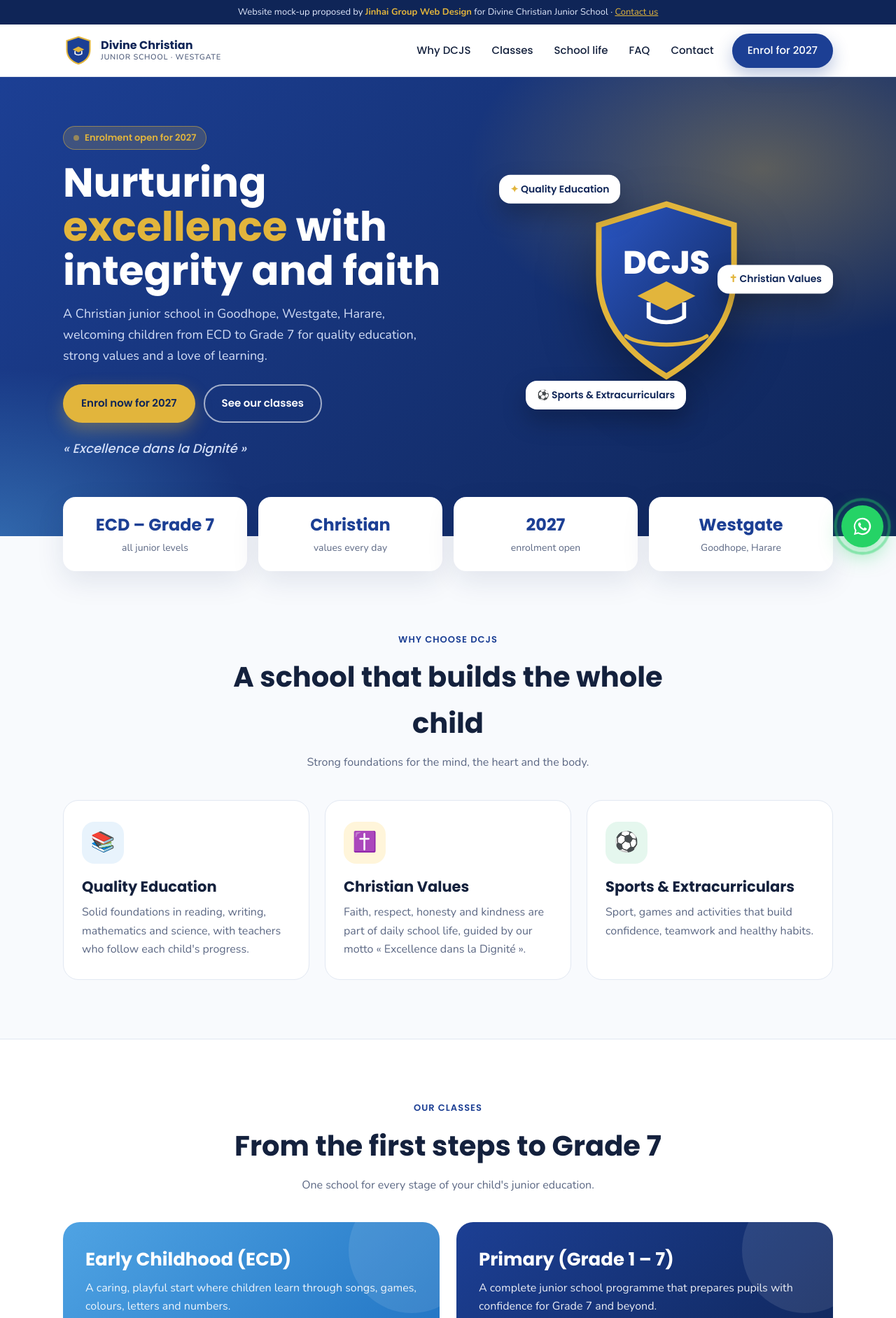
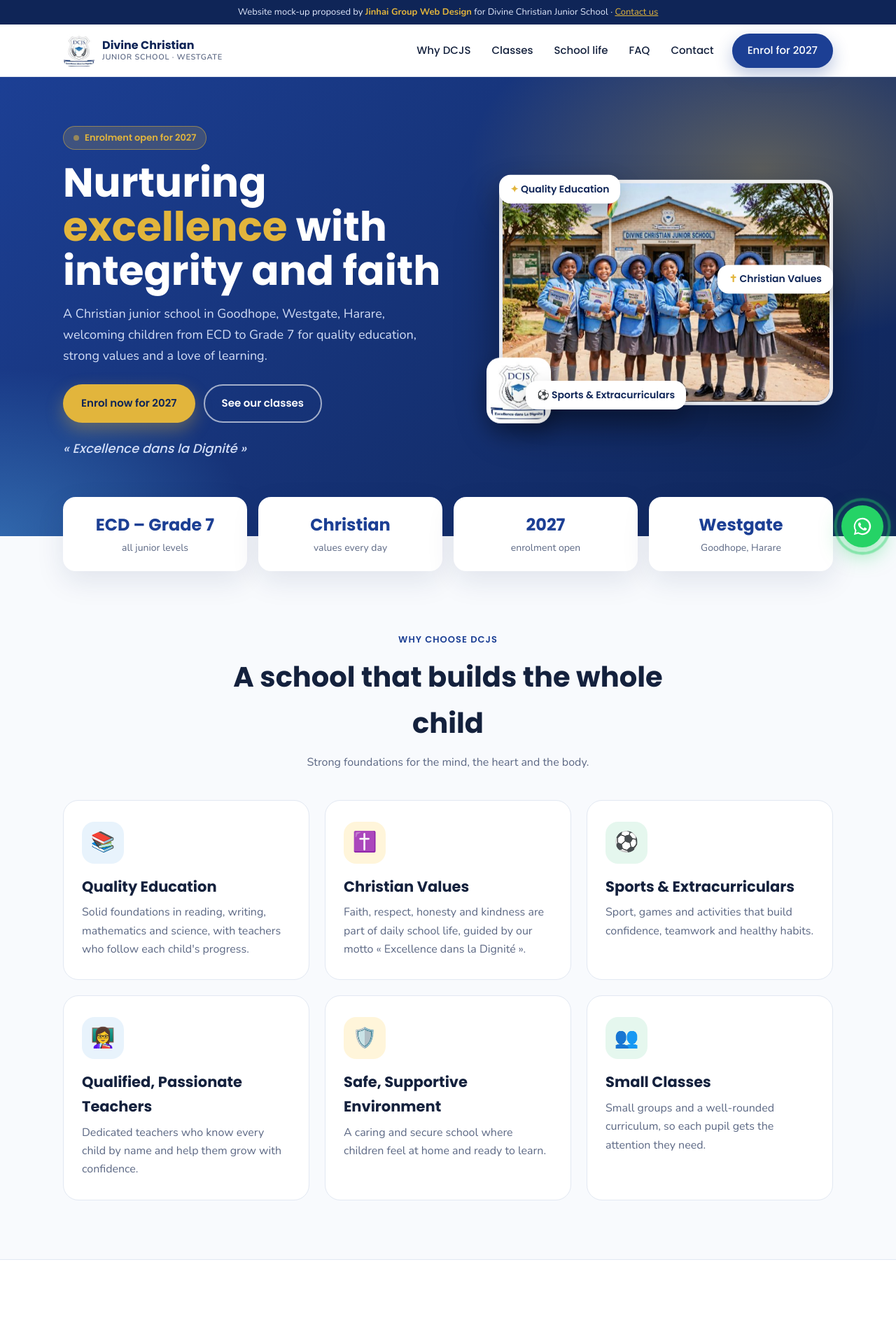
Before and after one commit to tomimaparfait/tomimaparfait.github.io, a plain HTML site: page divine-christian/index.html in a window 1280 px wide. Shown: the top 1883 px of the page at 70% size. Drawn offline with nearby package versions, Linux system fonts and the light colour scheme.

Commit message:
Add files via upload

```diff
--- a/divine-christian/index.html
+++ b/divine-christian/index.html
@@ -34,7 +34,11 @@ h1{font-size:clamp(34px,5.2vw,58px);line-height:1.08;margin:16px 0}h1 em{font-st
 .cta{display:flex;gap:12px;flex-wrap:wrap;margin-top:26px}
 .motto{margin-top:22px;font-family:Poppins;font-style:italic;color:#bcd0f5}
 .crest{position:relative;height:380px;display:grid;place-items:center}
-.crest .shield{width:230px;animation:bob 6s ease-in-out infinite;filter:drop-shadow(0 30px 40px rgba(0,0,0,.35))}
+.crest .photo{position:relative;width:100%;margin:0;animation:bob 7s ease-in-out infinite}
+.crest .photo>img:first-child{width:100%;height:auto;display:block;border-radius:24px;border:5px solid rgba(255,255,255,.9);box-shadow:0 30px 60px rgba(0,0,0,.4)}
+.crest .badge{position:absolute;left:-18px;bottom:-26px;width:92px;height:auto;border-radius:20px;background:#fff;padding:6px;box-shadow:0 14px 30px rgba(0,0,0,.3)}
+.logo img{width:46px;height:46px;border-radius:12px;object-fit:contain;background:#fff;flex-shrink:0}
+.w .ic.y{background:var(--gold-l)}.w .ic.b{background:var(--sky-l)}.w .ic.g{background:#E5F7EE}
 @keyframes bob{50%{transform:translateY(-12px)}}
 .fl{position:absolute;background:#fff;color:var(--navy);border-radius:16px;padding:10px 16px;font:600 14px Poppins;box-shadow:0 16px 34px rgba(0,0,0,.25);animation:bob 5s ease-in-out infinite;white-space:nowrap}
 .fl1{top:8%;left:0}.fl2{top:42%;right:0;animation-delay:-1.6s}.fl3{bottom:6%;left:8%;animation-delay:-3.2s}
@@ -58,10 +62,10 @@ section.s{padding:84px 0}.alt{background:#fff;border-top:1px solid var(--line);b
 .steps{display:grid;grid-template-columns:repeat(4,1fr);gap:16px;counter-reset:s}
 .step{background:#fff;border:1px solid var(--line);border-radius:18px;padding:24px}.step::before{counter-increment:s;content:counter(s);display:grid;place-items:center;width:42px;height:42px;border-radius:50%;background:var(--gold);color:var(--navy);font:700 18px Poppins;margin-bottom:12px}
 .step h4{margin-bottom:4px}.step p{color:var(--muted);font-size:15px}
-.gal{display:grid;grid-template-columns:repeat(4,1fr);grid-auto-rows:170px;gap:12px}
+.gal{display:grid;grid-template-columns:2fr 1fr;grid-auto-rows:220px;gap:12px}.g img{position:absolute;inset:0;width:100%;height:100%;object-fit:cover;object-position:center 30%}
 .g{border-radius:18px;position:relative;overflow:hidden;transition:transform .4s;display:grid;place-items:center;font-size:54px}.g:hover{transform:scale(1.03)}
 .g span{position:absolute;left:12px;bottom:12px;background:rgba(15,37,87,.55);backdrop-filter:blur(6px);color:#fff;padding:4px 12px;border-radius:999px;font:600 13px Nunito}
-.g1{grid-column:span 2;grid-row:span 2;background:linear-gradient(135deg,#4FA3E3,#1C3F94)}.g2{background:linear-gradient(135deg,#FFE7A3,#E2B53C)}.g3{background:linear-gradient(135deg,#B8E6CF,#2E9E6A)}.g4{grid-column:span 2;background:linear-gradient(135deg,#1C3F94,#0F2557)}
+.g1{grid-row:span 2}.g{background:var(--sky-l)}
 .gnote{text-align:center;color:var(--muted);font-size:14px;margin-top:12px}
 .enrol{display:grid;grid-template-columns:1fr 1.1fr;gap:26px;align-items:start}
 .info{display:grid;gap:12px}
@@ -86,14 +90,14 @@ footer{background:var(--navy);color:#b9c6e6;padding:54px 0 90px}
 @media(max-width:1100px) and (min-width:861px){.menu a{padding:8px 8px;font-size:14px}}
 @media(max-width:980px){.hero .wrap,.enrol,.levels{grid-template-columns:1fr}.why{grid-template-columns:1fr}.strip,.steps{grid-template-columns:1fr 1fr}.crest{height:320px}.fgrid{grid-template-columns:1fr}}
 @media(max-width:860px){.burger{display:block}.menu{position:absolute;top:100%;left:0;right:0;flex-direction:column;align-items:stretch;background:#fff;padding:12px 20px 22px;box-shadow:0 20px 30px rgba(15,37,87,.12);transform:translateY(-10px);opacity:0;visibility:hidden;transition:transform .3s,opacity .3s,visibility .3s}.menu.open{transform:none;opacity:1;visibility:visible}.menu a{padding:13px 6px;border-bottom:1px solid var(--line)}.menu a::after{display:none}.menu .btn{margin:12px 0 0}}
-@media(max-width:600px){.gal{grid-template-columns:1fr 1fr}.f2{grid-template-columns:1fr}.steps{grid-template-columns:1fr}.band{padding:26px}.fl{font-size:12px;padding:8px 12px}.crest .shield{width:180px}}
+@media(max-width:600px){.gal{grid-template-columns:1fr;grid-auto-rows:230px}.g1{grid-row:auto}.crest .badge{width:70px;left:-6px}.f2{grid-template-columns:1fr}.steps{grid-template-columns:1fr}.band{padding:26px}.fl{font-size:12px;padding:8px 12px}.crest .shield{width:180px}}
 @media(prefers-reduced-motion:reduce){*{animation:none!important;transition:none!important}.rv{opacity:1;transform:none}}
 </style>
 </head>
 <body>
 <div class="demo">Website mock-up proposed by <b>Jinhai Group Web Design</b> for Divine Christian Junior School · <a href="https://wa.me/263782252140?text=Hello%20Jinhai%20Group%2C%20I%20saw%20the%20Divine%20Christian%20Junior%20School%20website%20mock-up" target="_blank" rel="noopener">Contact us</a></div>
 <header id="hd"><div class="wrap nav">
-  <a class="logo" href="#top" aria-label="Divine Christian Junior School, home"><svg viewBox="0 0 64 64"><path d="M32 4l24 8v18c0 15-10 25-24 30C18 55 8 45 8 30V12z" fill="#1C3F94" stroke="#E2B53C" stroke-width="3"/><path d="M20 30l12-6 12 6-12 6z" fill="#E2B53C"/><path d="M25 33v6c4 3 10 3 14 0v-6" fill="none" stroke="#fff" stroke-width="2.4"/></svg><span>Divine Christian<small>Junior School · Westgate</small></span></a>
+  <a class="logo" href="#top" aria-label="Divine Christian Junior School, home"><img src="logo.jpg" alt="DCJS crest" width="46" height="46"><span>Divine Christian<small>Junior School · Westgate</small></span></a>
   <nav class="menu" id="menu"><a href="#why">Why DCJS</a><a href="#classes">Classes</a><a href="#gallery">School life</a><a href="#faq">FAQ</a><a href="#contact">Contact</a><a class="btn btn-blue" href="#enrol">Enrol for 2027</a></nav>
   <button class="burger" id="burger" aria-label="Open menu" aria-expanded="false">☰</button>
 </div></header>
@@ -106,8 +110,8 @@ footer{background:var(--navy);color:#b9c6e6;padding:54px 0 90px}
     <div class="cta rv"><a class="btn btn-gold" href="#enrol">Enrol now for 2027</a><a class="btn btn-line" href="#classes">See our classes</a></div>
     <p class="motto rv">« Excellence dans la Dignité »</p>
   </div>
-  <div class="crest" aria-hidden="true">
-    <svg class="shield" viewBox="0 0 200 230"><defs><linearGradient id="gb" x1="0" y1="0" x2="1" y2="1"><stop offset="0" stop-color="#2B57C6"/><stop offset="1" stop-color="#0F2557"/></linearGradient></defs><path d="M100 6l84 26v62c0 58-37 98-84 126C53 192 16 152 16 94V32z" fill="url(#gb)" stroke="#E2B53C" stroke-width="7"/><text x="100" y="92" font-family="Poppins,Arial" font-weight="800" font-size="40" fill="#fff" text-anchor="middle">DCJS</text><path d="M64 120l36-18 36 18-36 18z" fill="#E2B53C"/><path d="M78 128v18c12 9 32 9 44 0v-18" fill="none" stroke="#fff" stroke-width="5"/><path d="M50 170c20 14 80 14 100 0" fill="none" stroke="#E2B53C" stroke-width="5" stroke-linecap="round"/></svg>
+  <div class="crest">
+    <figure class="photo"><img src="school.jpg" alt="Divine Christian Junior School pupils in uniform in front of the school" width="702" height="469"><img class="badge" src="logo.jpg" alt="DCJS crest" width="124" height="128"></figure>
     <div class="fl fl1"><span>✦</span> Quality Education</div>
     <div class="fl fl2"><span>✝</span> Christian Values</div>
     <div class="fl fl3"><span>⚽</span> Sports & Extracurriculars</div>
@@ -127,13 +131,16 @@ footer{background:var(--navy);color:#b9c6e6;padding:54px 0 90px}
     <div class="w rv"><div class="ic">📚</div><h3>Quality Education</h3><p>Solid foundations in reading, writing, mathematics and science, with teachers who follow each child's progress.</p></div>
     <div class="w rv"><div class="ic">✝️</div><h3>Christian Values</h3><p>Faith, respect, honesty and kindness are part of daily school life, guided by our motto « Excellence dans la Dignité ».</p></div>
     <div class="w rv"><div class="ic">⚽</div><h3>Sports & Extracurriculars</h3><p>Sport, games and activities that build confidence, teamwork and healthy habits.</p></div>
+    <div class="w rv"><div class="ic b">👩‍🏫</div><h3>Qualified, Passionate Teachers</h3><p>Dedicated teachers who know every child by name and help them grow with confidence.</p></div>
+    <div class="w rv"><div class="ic y">🛡️</div><h3>Safe, Supportive Environment</h3><p>A caring and secure school where children feel at home and ready to learn.</p></div>
+    <div class="w rv"><div class="ic g">👥</div><h3>Small Classes</h3><p>Small groups and a well-rounded curriculum, so each pupil gets the attention they need.</p></div>
   </div>
 </div></section>
 
 <section class="s alt" id="classes"><div class="wrap">
   <div class="sh rv"><span class="tag">Our classes</span><h2>From the first steps to Grade 7</h2><p>One school for every stage of your child's junior education.</p></div>
   <div class="levels">
-    <div class="lv ecd rv"><h3>Early Childhood (ECD)</h3><p>A caring, playful start where children learn through songs, games, colours, letters and numbers.</p><div class="grades"><span>ECD A</span><span style="animation-delay:.1s">ECD B</span></div></div>
+    <div class="lv ecd rv"><h3>Early Childhood (ECD · ages 3–5)</h3><p>A caring, playful start where children learn through songs, games, colours, letters and numbers.</p><div class="grades"><span>ECD A</span><span style="animation-delay:.1s">ECD B</span></div></div>
     <div class="lv pri rv"><h3>Primary (Grade 1 – 7)</h3><p>A complete junior school programme that prepares pupils with confidence for Grade 7 and beyond.</p><div class="grades"><span>Grade 1</span><span style="animation-delay:.06s">Grade 2</span><span style="animation-delay:.12s">Grade 3</span><span style="animation-delay:.18s">Grade 4</span><span style="animation-delay:.24s">Grade 5</span><span style="animation-delay:.3s">Grade 6</span><span style="animation-delay:.36s">Grade 7</span></div></div>
   </div>
 </div></section>
@@ -151,9 +158,10 @@ footer{background:var(--navy);color:#b9c6e6;padding:54px 0 90px}
 <section class="s alt" id="gallery"><div class="wrap">
   <div class="sh rv"><span class="tag">School life</span><h2>Learning, faith and fun</h2></div>
   <div class="gal">
-    <div class="g g1 rv">🎒<span>Our pupils</span></div><div class="g g2 rv">📖<span>Classrooms</span></div><div class="g g3 rv">⚽<span>Sports</span></div><div class="g g4 rv">🙏<span>Assembly & devotion</span></div>
+    <div class="g g1 rv"><img src="school.jpg" alt="Pupils in front of Divine Christian Junior School" loading="lazy"><span>Our school</span></div>
+    <div class="g g2 rv"><img src="pupils2.jpg" alt="DCJS pupils in school blazers" loading="lazy"><span>Our pupils</span></div>
+    <div class="g g3 rv"><img src="pupils.jpg" alt="DCJS pupils in winter and summer uniform" loading="lazy"><span>School uniform</span></div>
   </div>
-  <p class="gnote rv">In the final website, these tiles show the school's own photos.</p>
 </div></section>
 
 <section class="s" id="enrol"><div class="wrap enrol">
@@ -194,7 +202,7 @@ footer{background:var(--navy);color:#b9c6e6;padding:54px 0 90px}
 
 <footer><div class="wrap">
   <div class="fgrid">
-    <div><a class="logo" href="#top"><svg viewBox="0 0 64 64" style="width:40px;height:40px"><path d="M32 4l24 8v18c0 15-10 25-24 30C18 55 8 45 8 30V12z" fill="#1C3F94" stroke="#E2B53C" stroke-width="3"/><path d="M20 30l12-6 12 6-12 6z" fill="#E2B53C"/></svg><span>Divine Christian<small>Junior School</small></span></a><p>Nurturing excellence with integrity and faith. ECD to Grade 7, Goodhope Westgate, Harare.</p></div>
+    <div><a class="logo" href="#top"><img src="logo.jpg" alt="DCJS crest" width="46" height="46"><span>Divine Christian<small>Junior School</small></span></a><p>Nurturing excellence with integrity and faith. ECD to Grade 7, Goodhope Westgate, Harare.</p></div>
     <div><h4>School</h4><ul><li><a href="#why">Why DCJS</a></li><li><a href="#classes">Classes</a></li><li><a href="#enrol">Enrolment 2027</a></li><li><a href="#faq">FAQ</a></li></ul></div>
     <div><h4>Contact</h4><ul><li>+263 77 238 0530</li><li>+263 71 938 0530</li><li>+263 77 469 4353</li><li style="word-break:break-all">skaseke37@gmail.com</li></ul></div>
   </div>
```
Also changed, not shown: divine-christian/logo.jpg (added), divine-christian/pupils.jpg (added), divine-christian/pupils2.jpg (added), divine-christian/school.jpg (added).
